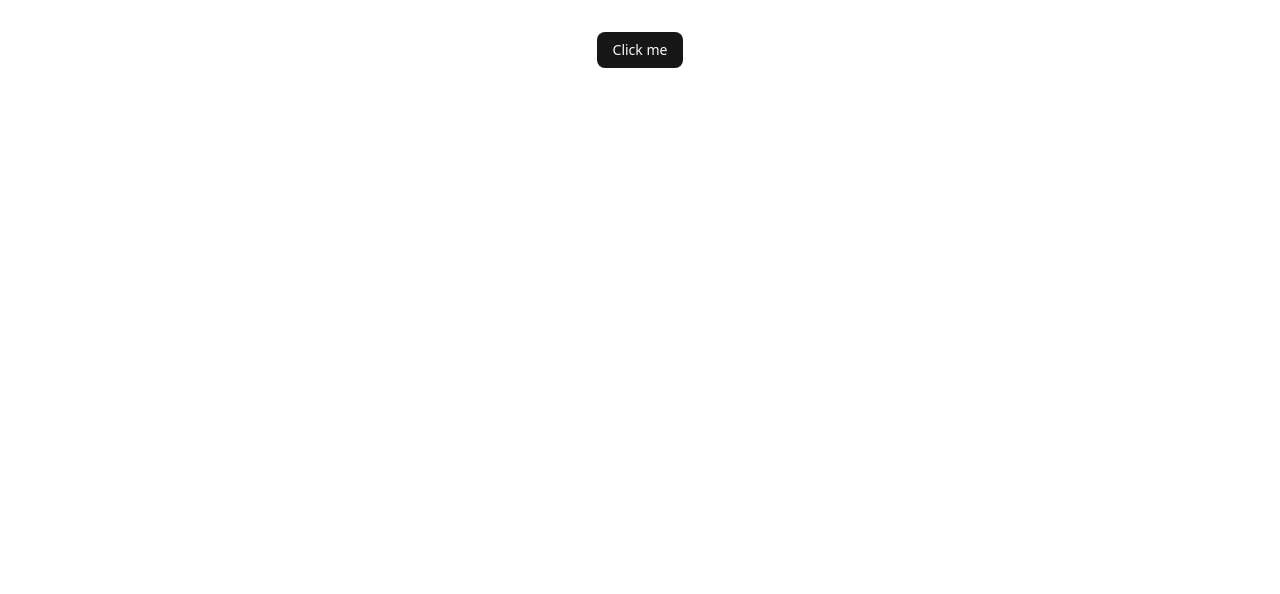
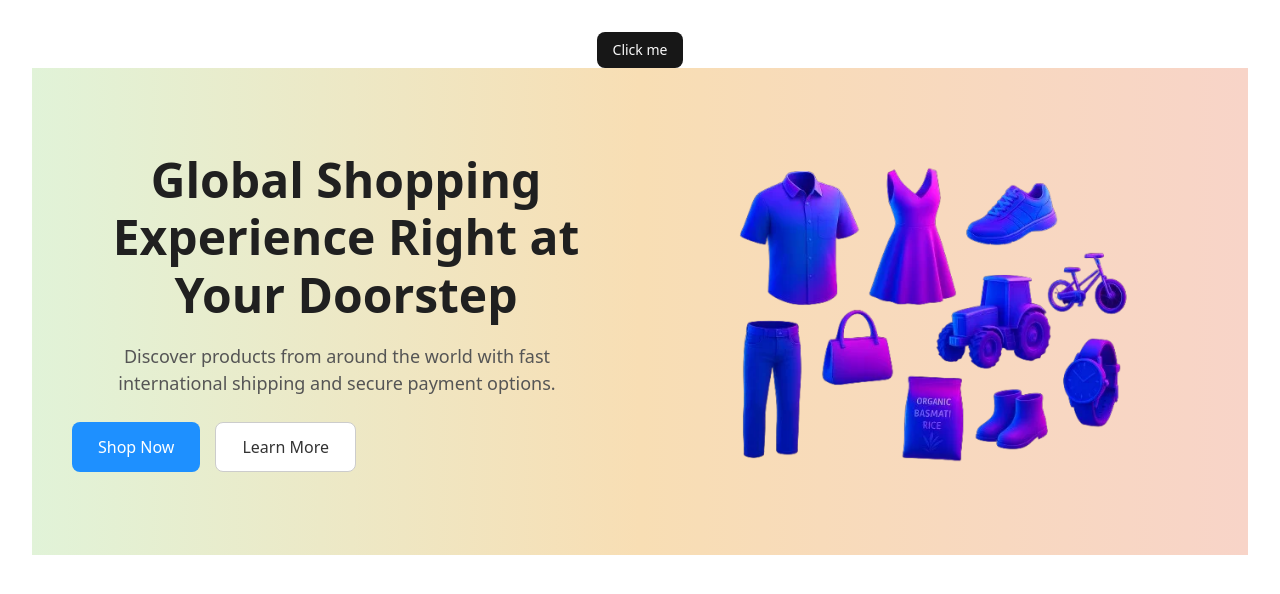
Before and after one commit to mankuBadal24/Nexariom_project_, a React (Vite) app: page / in a window 1280 px wide. Shown: the top 594 px of the page. Built offline with nearby package versions, Linux system fonts and the light colour scheme.

Commit message:
hero update

```diff
--- a/src/App.jsx
+++ b/src/App.jsx
@@ -1,9 +1,11 @@
 import './App.css'
 import { Button } from './components/ui/button'
+import { Hero } from './components/ui/Hero'
 const App =() =>{
   return (
     <div>
       <Button>Click me</Button>
+      <Hero />
     </div>
   )
 }
--- /dev/null
+++ b/src/components/ui/Hero.css
@@ -0,0 +1,97 @@
+.hero-section {
+  width: 100%;
+  padding: 70px 0;
+  background: linear-gradient(90deg, #e1f3d8 0%, #f8deb4 50%, #f8d4c8 100%);
+}
+
+.hero-container {
+  max-width: 1300px;
+  margin: auto;
+  padding: 0 40px;
+  display: flex;
+  align-items: center;
+  justify-content: space-between;
+  gap: 40px;
+}
+
+.hero-left {
+  flex: 1;
+}
+
+.hero-left h1 {
+  font-size: 48px;
+  font-weight: 800;
+  line-height: 1.2;
+  color: #202020;
+}
+
+.hero-left p {
+  margin-top: 20px;
+  font-size: 18px;
+  max-width: 530px;
+  color: #555;
+}
+
+.hero-buttons {
+  margin-top: 25px;
+  display: flex;
+  gap: 15px;
+}
+
+.btn-shop {
+  background: #1e90ff;
+  color: white;
+  padding: 12px 26px;
+  border: none;
+  border-radius: 8px;
+  font-size: 16px;
+  cursor: pointer;
+}
+
+.btn-shop:hover {
+  background: #1678d6;
+}
+
+.btn-learn {
+  background: white;
+  padding: 12px 26px;
+  border: 1px solid #ccc;
+  border-radius: 8px;
+  font-size: 16px;
+  cursor: pointer;
+  color: #333;
+}
+
+.btn-learn:hover {
+  background: black;
+  color: white;
+}
+
+.hero-right {
+  flex: 1;
+  display: flex;
+  justify-content: center;
+}
+
+.hero-right img {
+  width: 95%;
+  max-width: 550px;
+  object-fit: contain;
+}
+
+
+/* Responsive */
+@media (max-width: 900px) {
+  .hero-container {
+    flex-direction: column;
+    text-align: center;
+  }
+
+  .hero-left h1 {
+    font-size: 38px;
+  }
+
+  .hero-right img {
+    margin-top: 20px;
+  }
+}
--- /dev/null
+++ b/src/components/ui/Hero.jsx
@@ -0,0 +1,35 @@
+import React from "react";
+import "./hero.css";
+import heroImg from "../../assets/nexirombanner.webp";
+
+export const Hero = () => {
+  return (
+    <section className="hero-section">
+      <div className="hero-container">
+
+        <div className="hero-left">
+          <h1>
+            Global Shopping <br />
+            Experience Right at <br />
+            Your Doorstep
+          </h1>
+
+          <p>
+            Discover products from around the world with fast international
+            shipping and secure payment options.
+          </p>
+
+          <div className="hero-buttons">
+            <button className="btn-shop">Shop Now</button>
+            <button className="btn-learn">Learn More</button>
+          </div>
+        </div>
+
+        <div className="hero-right">
+          <img src={heroImg} alt="banner" />
+        </div>
+
+      </div>
+    </section>
+  );
+};
--- a/src/components/ui/button.jsx
+++ b/src/components/ui/button.jsx
@@ -53,5 +53,6 @@ function Button({
   );
 }
 
+// eslint-disable-next-line react-refresh/only-export-components
 export { Button, buttonVariants }
 export default Button
```
